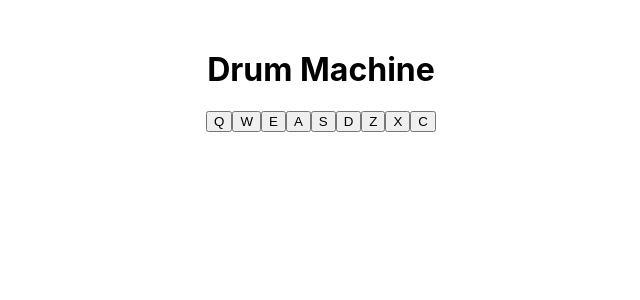
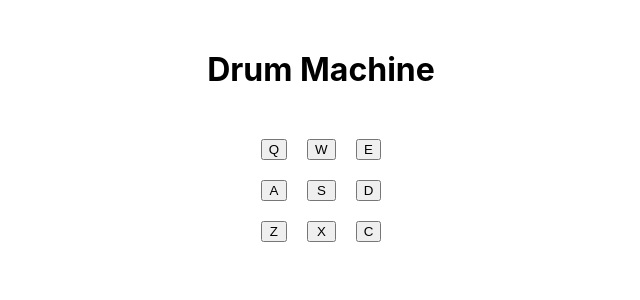
Before and after one commit to MaryAngelique/Drum-Machine, a React (Create React App) app in the folder drum-machine/: page / in a window 1280 px wide. Shown: the top 300 px of the page, without its empty margins (319-959 px from the left). Built offline with nearby package versions, Linux system fonts and the light colour scheme.

Commit message:
Implemented drum container styling

```diff
--- a/drum-machine/src/App.css
+++ b/drum-machine/src/App.css
@@ -2,3 +2,12 @@
   text-align: center;
   margin: 50px;
 }
+
+.whole-drum {
+  display: grid;
+  grid-template-columns: 1fr 1fr 1fr;
+  gap: 20px;
+  grid-template-rows: 1fr 1fr 1fr;
+  margin: 50px auto;
+  width: min-content;
+}
```
